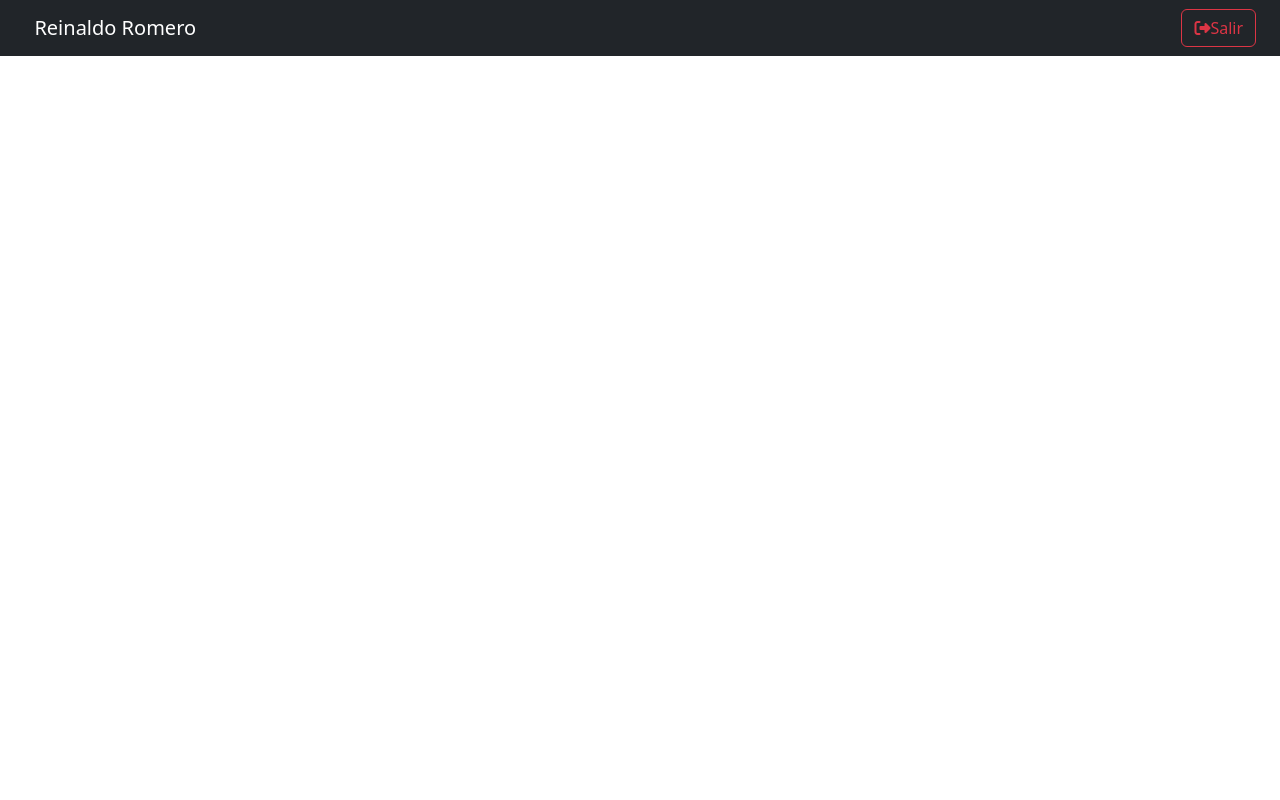
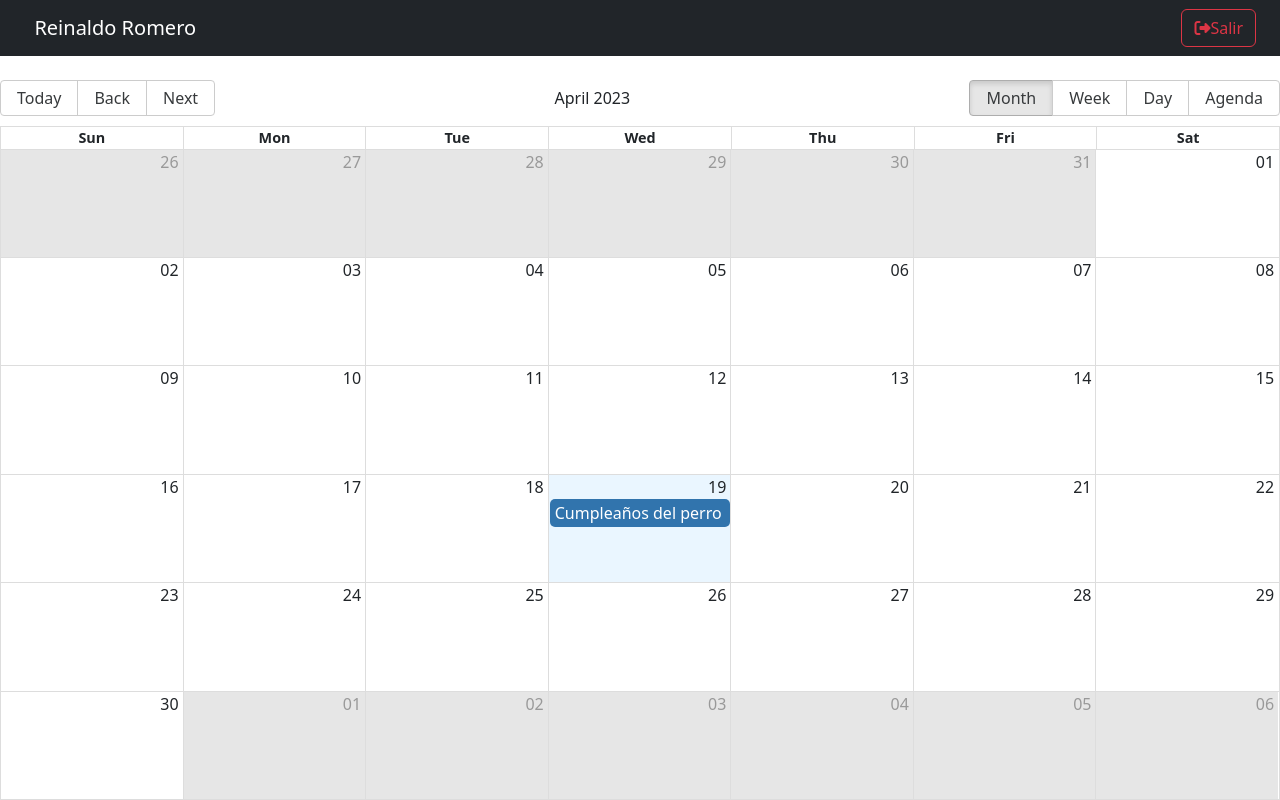
Before and after one commit to romerorei/Calendar-React, a React (Vite) app: page /auth in a window 1280 px wide. Built offline with nearby package versions, Linux system fonts and the light colour scheme.

Commit message:
Add react-big-calendar

```diff
--- a/package.json
+++ b/package.json
@@ -9,7 +9,9 @@
     "preview": "vite preview"
   },
   "dependencies": {
+    "date-fns": "^2.29.3",
     "react": "^18.2.0",
+    "react-big-calendar": "^1.6.9",
     "react-dom": "^18.2.0",
     "react-router-dom": "6"
   },
--- a/src/calendar/pages/CalendarPage.jsx
+++ b/src/calendar/pages/CalendarPage.jsx
@@ -1,10 +1,48 @@
+import { Calendar, dateFnsLocalizer } from 'react-big-calendar'
+import 'react-big-calendar/lib/css/react-big-calendar.css'
+
+import { addHours, format, parse, startOfWeek, getDay } from 'date-fns';
+import enUS from 'date-fns/locale/en-US'
+
 import { Navbar } from "../"
 
+const locales = {
+  'en-US': enUS,
+}
+
+const localizer = dateFnsLocalizer({
+  format,
+  parse,
+  startOfWeek,
+  getDay,
+  locales,
+})
+
+const events = [{
+  title: 'Cumpleaños del perro',
+  notes: 'Comprar torta',
+  start: new Date(),
+  end: addHours( new Date(), 2 ),
+  bgColor: '#fafafa',
+  user: {
+    _id: '123',
+    name: 'Fernando'
+  }
+
+}]
 
 export const CalendarPage = () => {
   return (
     <>
       <Navbar />
+
+      <Calendar
+        localizer={ localizer }
+        events={ events }
+        startAccessor="start"
+        endAccessor="end"
+        style={{ height: 'calc( 100vh - 80px )' }}
+      />
     </>
   )
 }
```
Also changed, not shown: 2 other files (tests, documents, lock files or other folders).
